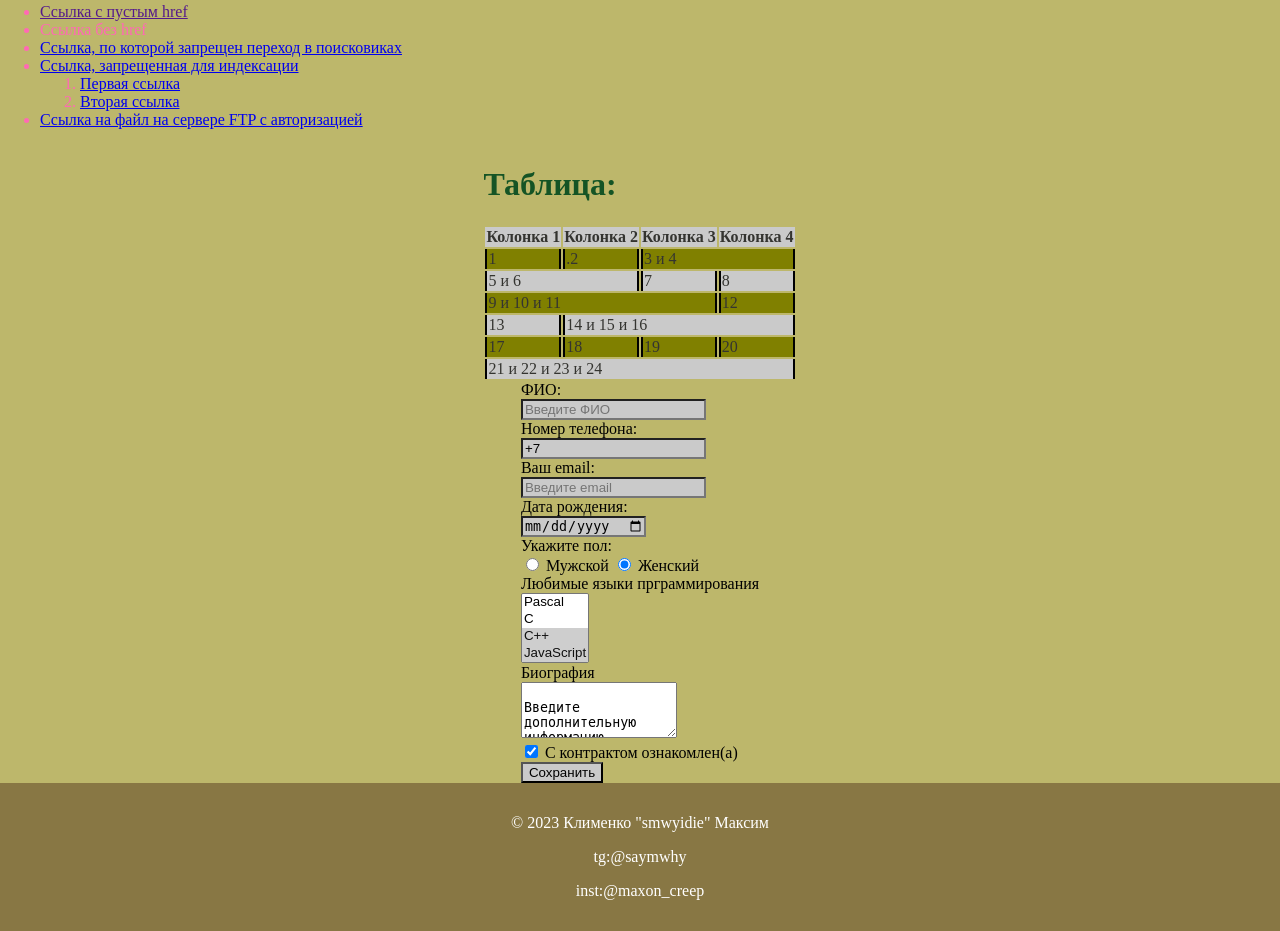
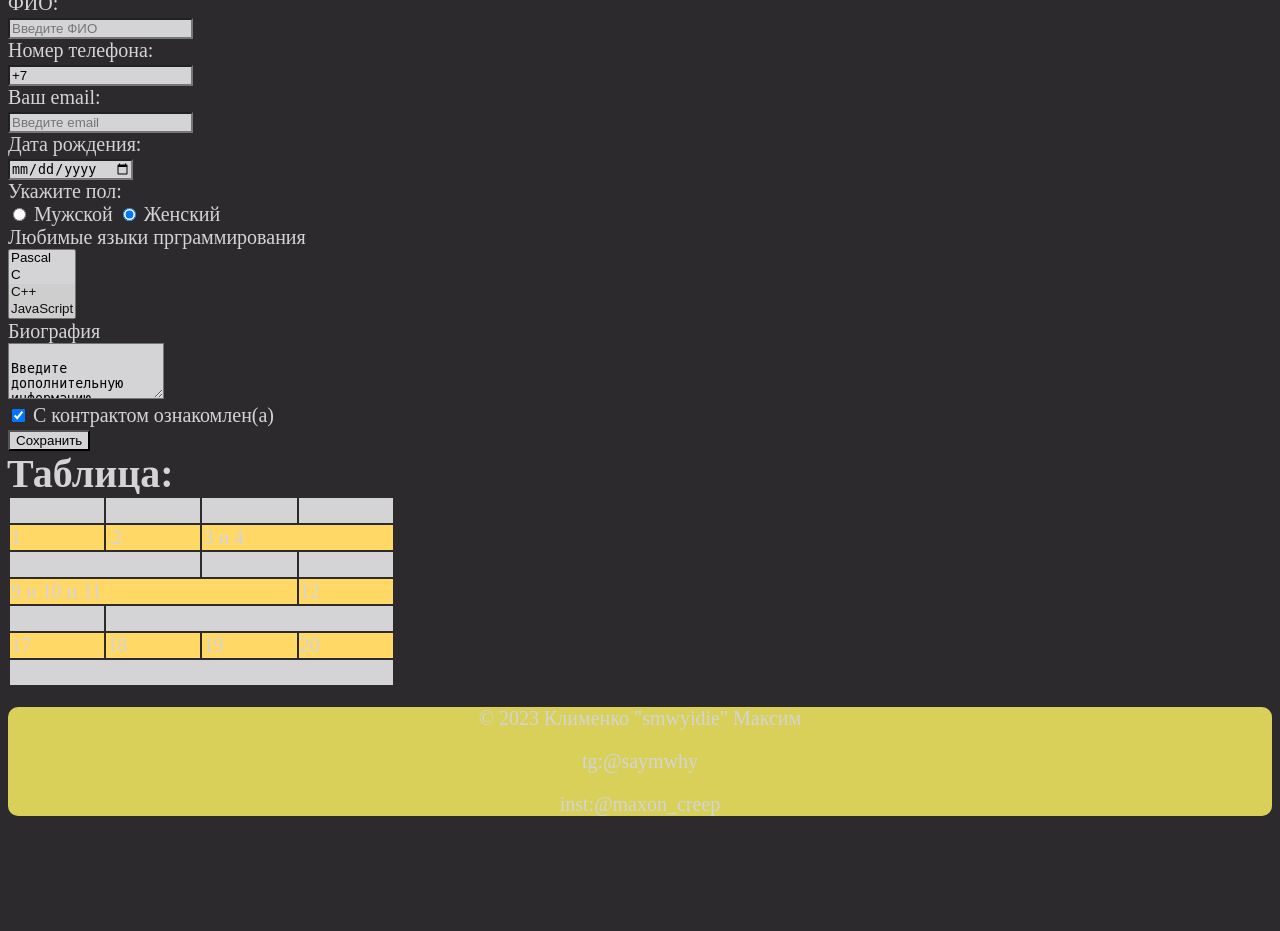
Before and after one commit to smwyidie/smwyidie.github.io, a PHP site: page /gh/index.html in a window 1280 px wide. Shown: the part 1622-2553 px from the top of the page. After the commit the page ends 2438 px from the top, so only its background shows below. Run offline with PHP 8.4, Linux system fonts and the light colour scheme.

Commit message:
Update style.css

```diff
--- a/gh/style.css
+++ b/gh/style.css
@@ -1,136 +1,174 @@
-header {
-  background-color: #00000f;
-  height: 200px;
-  width: 100%;
-  flex-flow: row nowrap;
-  display: flex;
-  .logo {
-    float: left;
-    margin: 20px;
-    width: 70px;
-    height: 70px;
-  }
-  .navy {
-    text-align: center;
-    vertical-align: middle;
-    line-height: 20px;
-    width: 100%;
-  }
-  .discrip {
-    color: #ff69b4;
-  }
-  #menu_links {
-    width: 100%;
-    flex-direction: row;
-    background-color: #00000f;
-    height: 50px;
-  }
+body
+{
+    flex-direction: column;
+    align-self: stretch;
+    color: #d4d4d7;
+    background-color: #2d2a2e;
+    font-family: "Century Gothic";
+    font-size: 20px;
 }
 
-body {
-  background-color: #bdb76b;
-  margin: 0;
+header
+{
+    order: 1;
+    display: flex;
+    flex-direction: row;
+    width: 100%;
+    height: 100px;
+    margin-top: -8px;
+    margin-bottom: 20px;
+    background-color: white;
+    border-bottom: 5px solid #ffd866;;
+    border-radius: 10px;
 }
-@media screen and (min-width: 1100px) {
-  .discrip {
-    color: #ff69b4;
+
+aside
+{
+    order: 2;
+    flex: 1;
+    flex-direction: row;
+    display: flex;
+    padding: 10px;
+    margin-right: 20px;
+    background-color: white;
+    border-bottom: 5px solid #99ff66;
+    border-radius: 10px;
 }
-  .topmenu {
+
+main
+{
+    order: 3;
+    display: flex;
     flex-direction: column;
+    line-height: 1.5;
 }
-  .navy {
-    text-align: left;
+
+footer
+{
+    order: 4;
+    flex: 0 0 auto;
+    width: 100%;
+    align-self: flex-end;
+    background-color: #d8d058;
+    text-align: center;
+    border-radius: 10px;
+}
+
+nav.header-logo
+{
     float: left;
+}
+
+img.header-logo
+{
+    width: 90px;
+    height: 90px;
+    min-height: 100px;
+    min-width: 100px;
+}
+
+nav.header-info
+{
     flex-direction: column;
-    vertical-align: middle;
-    line-height: 20px;
-    width: 100%;
+    flex-basis: 100%;
+    align-self: stretch;
+    text-align: center;
 }
-  .logo {
-    float: left;
-    margin: 25px;
-    width: 70px;
-    height: 70px;
+
+nav.aside-link
+{
+    margin: 10px;
+    padding: 5px;
+    background-color: #433647;
+    border-radius: 10px;
 }
-  .tablee {
-    border-collapse: collapse;
+
+div.table
+{
     order: 1;
 }
-  .main {
-    color: #ff69b4;
-    order: 2;
-  }
-  .forma {
-    margin-left: auto;
-    margin-right: auto;
-    order: 3;
-  }
-}
-.all {
-  flex-direction: column;
-  display: flex;
-}
-.main {
-  color: #ff69b4;
-  order: 1;
-}
-.forma {
-  margin-left: auto;
-  margin-right: auto;
+
+div.links
+{
     order: 2;
 }
 
-tr {
-  background-color: #790c46;
-  border-bottom: 2px solid #000;
-}
-tr.odd {
-  background-color: #cacaca;
+div.form
+{
+    order: 3;
 }
 
-tr.even {
-  background-color: #808000;
+tr
+{
+    border-bottom: 2px solid #2d2a2e;
 }
 
-.stroki {
-  color: #343430;
+.black
+{
+    color: #2d2a2e;
 }
 
-input {
-  background-color: #cacaca;
+input, select, textarea, tr.odd
+{
+    background-color: #d4d4d7;
 }
-tr td {
-  border-right: 2px solid black;
+
+tr.even
+{
+    background-color: #ffd866;
 }
-tr td {
-  border-left: 2px solid #000000;
+
+a.link-to-task
+{
+    font-size: 25px;
 }
-.forma {
-  margin-left: auto;
-  margin-right: auto;
+
+a:link
+{
+    color: #ffe16f;
 }
-.soad_ph {
-  width: 60%;
-  height: 60%;
+
+a:visited
+{
+    color: #ff6231;
 }
-.cobain_photo {
-  width: 60%;
-  height: 60%;
+
+a:active
+{
+    color: #ffc100;
 }
-.tablee {
-  border: 2;
-  border-collapse: collapse;
+
+a:hover
+{
+    color: #ffc200;
+}
+
+h1
+{
+    margin: -1px;
+}
+h2
+{
+    margin: -1px;
+}
+
+@media screen and (min-width: 1100px)
+{
+    body
+    {
         flex-direction: row;
-  color: #155425;
-  margin-left: auto;
-  margin-right: auto;
     }
-footer {
-  background-color: #874;
-  color: white;
-  padding: 15px;
-  text-align: center;
+    aside
+    {
+        flex-direction: column;
+        float: left;
     }
-.bottom {
-  vertical-align: middle;
+    div.table
+    {
+        order: 2;
     }
+    div.links
+    {
+        order: 1;
+    }
+}
```
Lines whose indentation alone changed are shown as unchanged.
